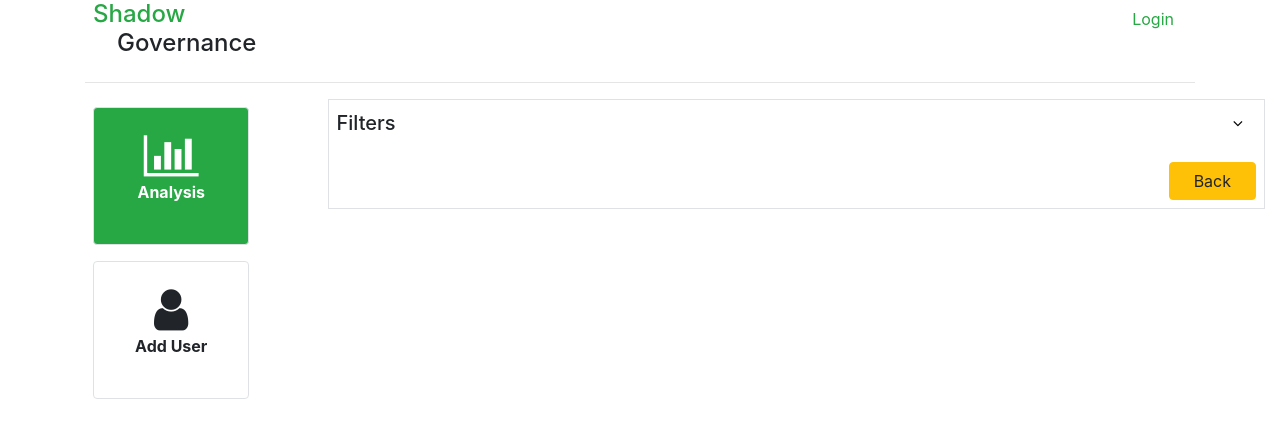
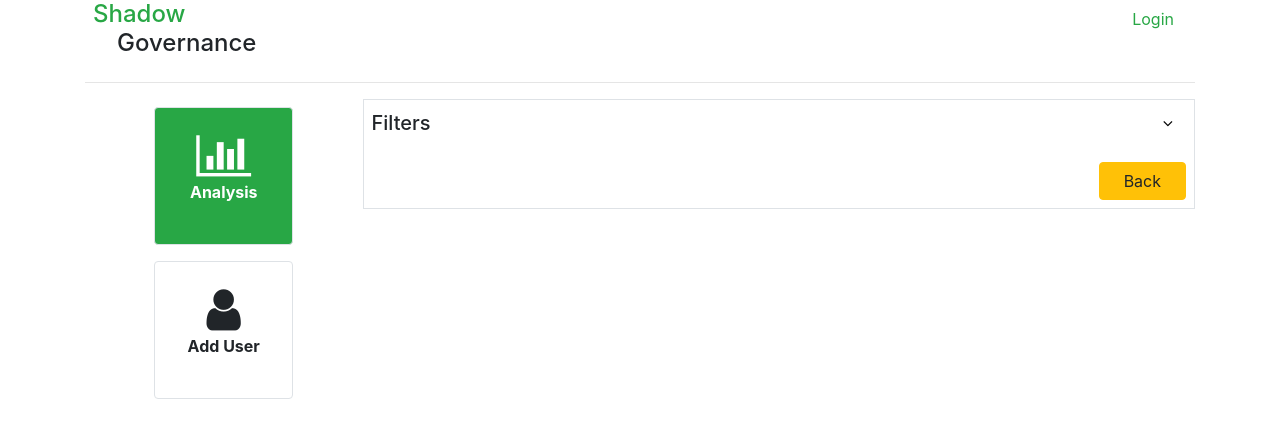
Before and after one commit to atripa16/ShadowGovernance, an Angular app: page /admin/analysis in a window 1280 px wide. Shown: the top 438 px of the page. Built offline with nearby package versions, Linux system fonts and the light colour scheme.

Commit message:
bug solved

```diff
--- a/src/app/admin/components/home-component/home-component.component.html
+++ b/src/app/admin/components/home-component/home-component.component.html
@@ -1,4 +1,4 @@
-<div class="container-fluid">
+<div >
 <div class="d-flex flex-row">
   <div class="d-flex flex-column w-25 h-100 text-center">
     <div [routerLink]="['/admin/analysis']" class=" mt-2 w-50 border mx-auto pt-4 pb-4 btn btn-default" routerLinkActive="btn-success">
--- a/src/app/app.component.html
+++ b/src/app/app.component.html
@@ -1,2 +1,4 @@
-<app-user></app-user>
-<router-outlet></router-outlet>
+<div class="container">
+    <app-user></app-user>
+    <router-outlet></router-outlet>
+</div>
--- a/src/app/end-user/components/add-resource-details/add-resource-details.component.html
+++ b/src/app/end-user/components/add-resource-details/add-resource-details.component.html
@@ -1,4 +1,4 @@
-<div class="container">
+<div >
   <h1 class="text-secondary m-2">Shadow Period Details</h1>
   <form class="m-2">
     <div class="row">
--- a/src/app/home/components/user/user.component.html
+++ b/src/app/home/components/user/user.component.html
@@ -1,4 +1,4 @@
-<div class="container">
+<div >
   <div class="mx-2">
     <div class="row">
       <div class="col-6">
```
